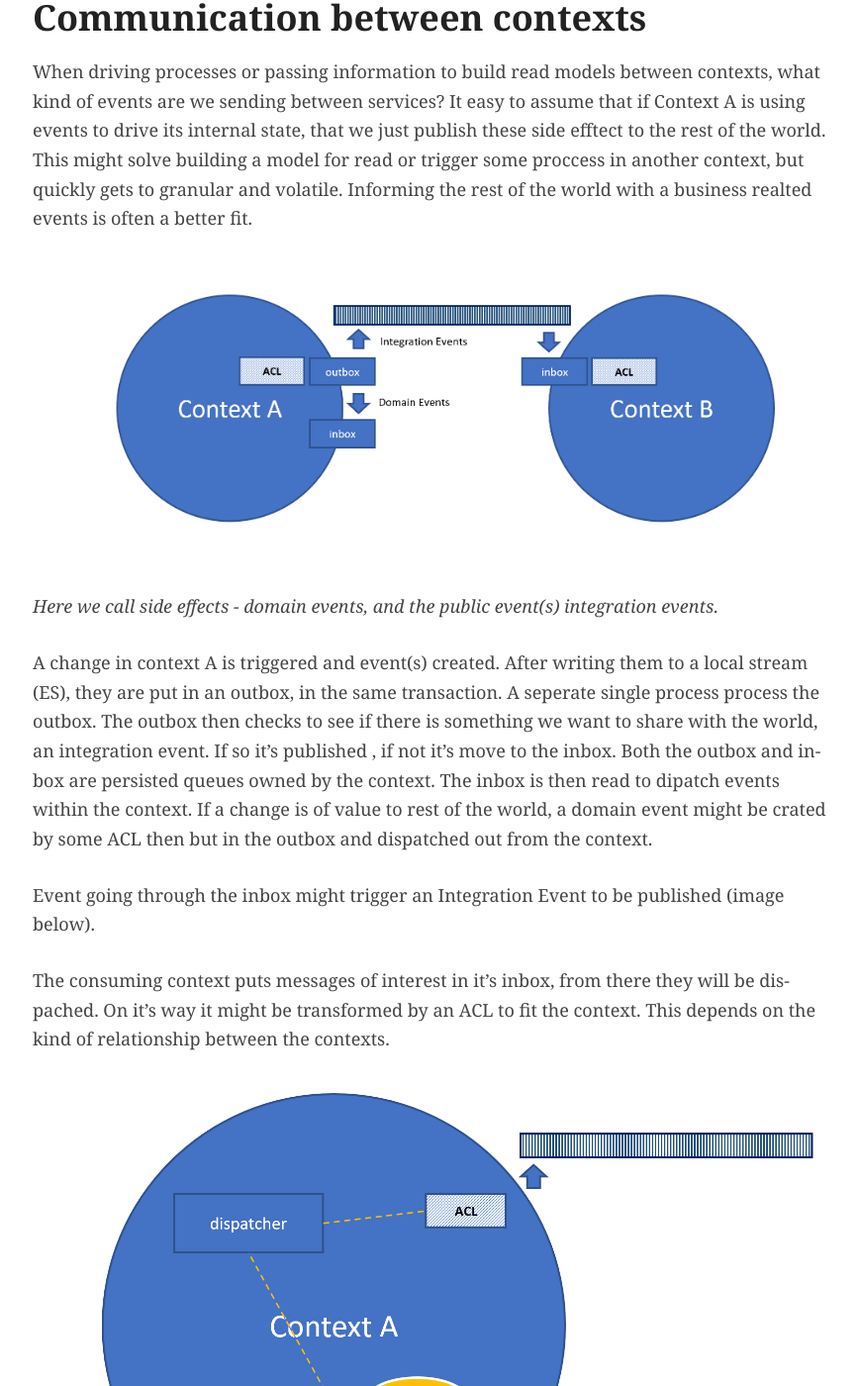
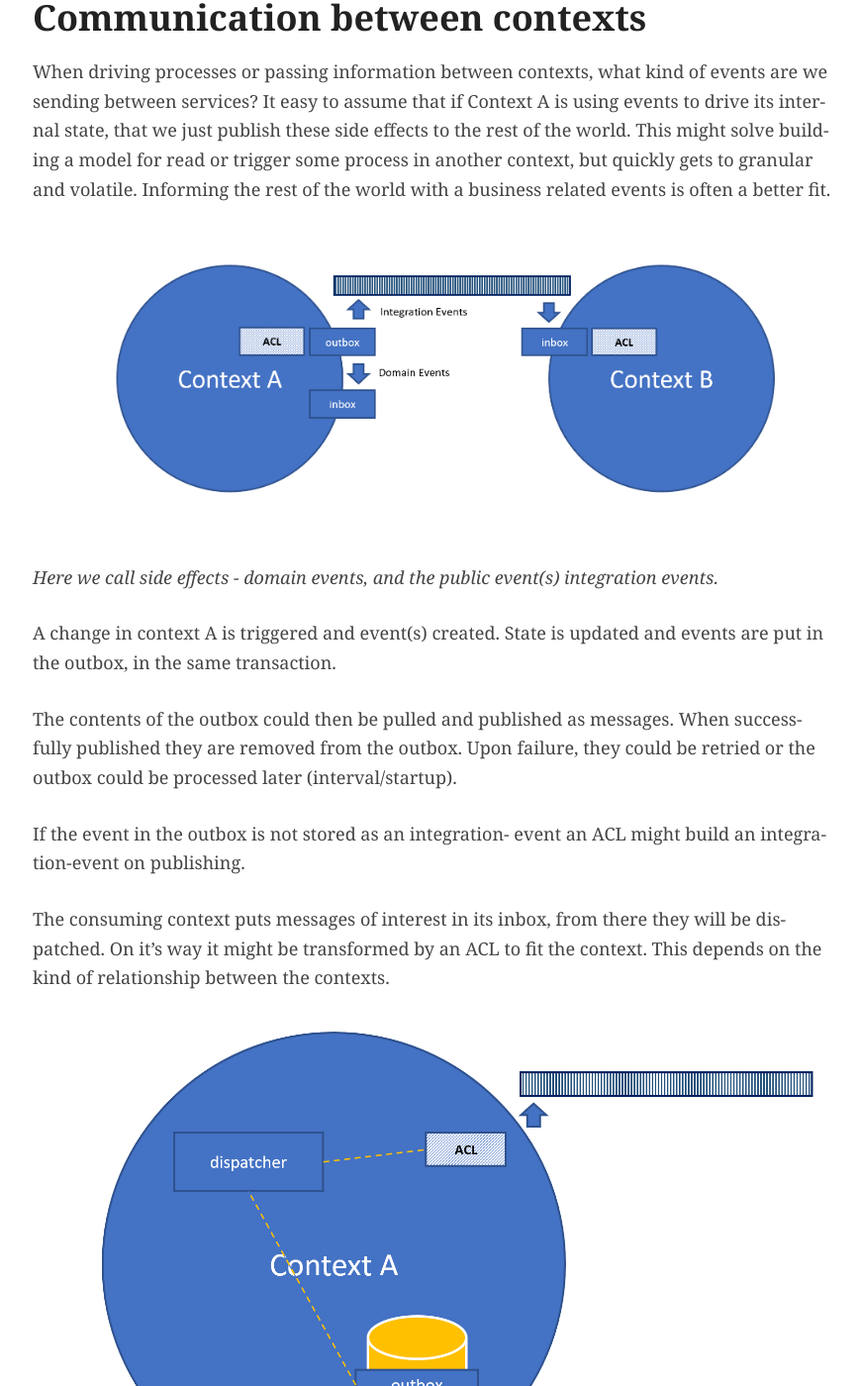
Before and after one commit to perokvist/event-driven-architecture, a Jekyll site: the page built from integration.md, in a window 1280 px wide and 1400 px high. Shown: the whole window at 99% size, without its empty margins (202-1071 px from the left). Built offline with Jekyll 4.4.1, drawn with Linux system fonts in a browser that asks for light colours; our own code applies the rules of GitHub Pages for plain Markdown files; some of the changed text lies outside the part shown.

Commit message:
spelling and dense text

```diff
--- a/integration.md
+++ b/integration.md
@@ -4,27 +4,29 @@ layout: default
 
 ## Communication between contexts
 
-When driving processes or passing information to build read models between contexts, what kind of events are we sending between services?
-It easy to assume that if Context A is using events to drive its internal state, that we just publish these side efftect to the rest of the world. This might solve building a model for read or trigger some proccess in another context, but quickly gets to granular and volatile. Informing the rest of the world with a business realted events is often a better fit.
+When driving processes or passing information between contexts, what kind of events are we sending between services?
+It easy to assume that if Context A is using events to drive its internal state, that we just publish these side effects to the rest of the world. This might solve building a model for read or trigger some process in another context, but quickly gets to granular and volatile. Informing the rest of the world with a business related events is often a better fit.
 
 ![Context to context communication](assets/context_to_context.png)
 
 *Here we call side effects - domain events, and the public event(s) integration events.*
 
-A change in context A is triggered and event(s) created. After writing them to a local stream (ES), they are put in an outbox, in the same transaction. A seperate single process process the outbox. The outbox then checks to see if there is something we want to share with the world, an integration event. If so it's published , if not it's move to the inbox. Both the outbox and inbox are persisted queues owned by the context. The inbox is then read to dipatch events within the context. If a change is of value to rest of the world, a domain event might be crated by some ACL then but in the outbox and dispatched out from the context.
+A change in context A is triggered and event(s) created. State is updated and events are put in the outbox, in the same transaction.
 
-Event going through the inbox might trigger an Integration Event to be published (image below).
+The contents of the outbox could then be pulled and published as messages. When successfully published they are removed from the outbox.
+Upon failure, they could be retried or the outbox could be processed later (interval/startup).
 
-The consuming context puts messages of interest in it's inbox, from there they will be dispached. On it's way it might be transformed by an ACL to fit the context. This depends on the kind of relationship between the contexts.
+If the event in the outbox is not stored as an integration- event an ACL might build an integration-event on publishing.
+
+The consuming context puts messages of interest in its inbox, from there they will be dispatched. On it's way it might be transformed by an ACL to fit the context. This depends on the kind of relationship between the contexts.
 
 ![Context to context communication](assets/context_outbox_dispatcher.png)
 
-When using an EventStore, the outbox might not be needed, the disptacher could subscribe to changes or pull the "all" stream or equivilant.
+When using an EventStore, the outbox might not be needed, the dispatcher could subscribe to changes or pull the "all" stream or equivalent.
 
 ---
 
-**Note** The example above does't imply usage of DTC. Just some for of implemention of the outbox pattern.
-
+**Note** The example above does't imply usage of DTC. Just some form of implementation of the outbox pattern.
 
 
 ---
```
